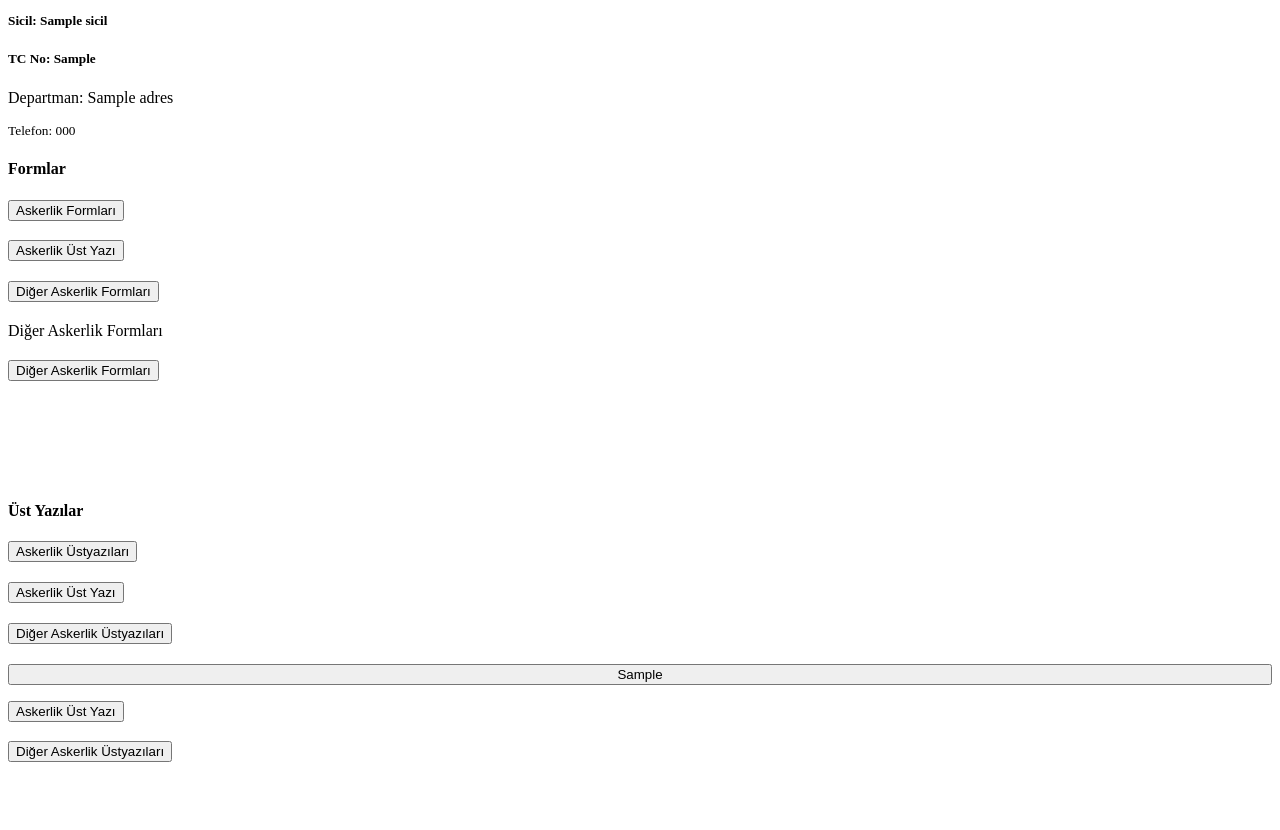
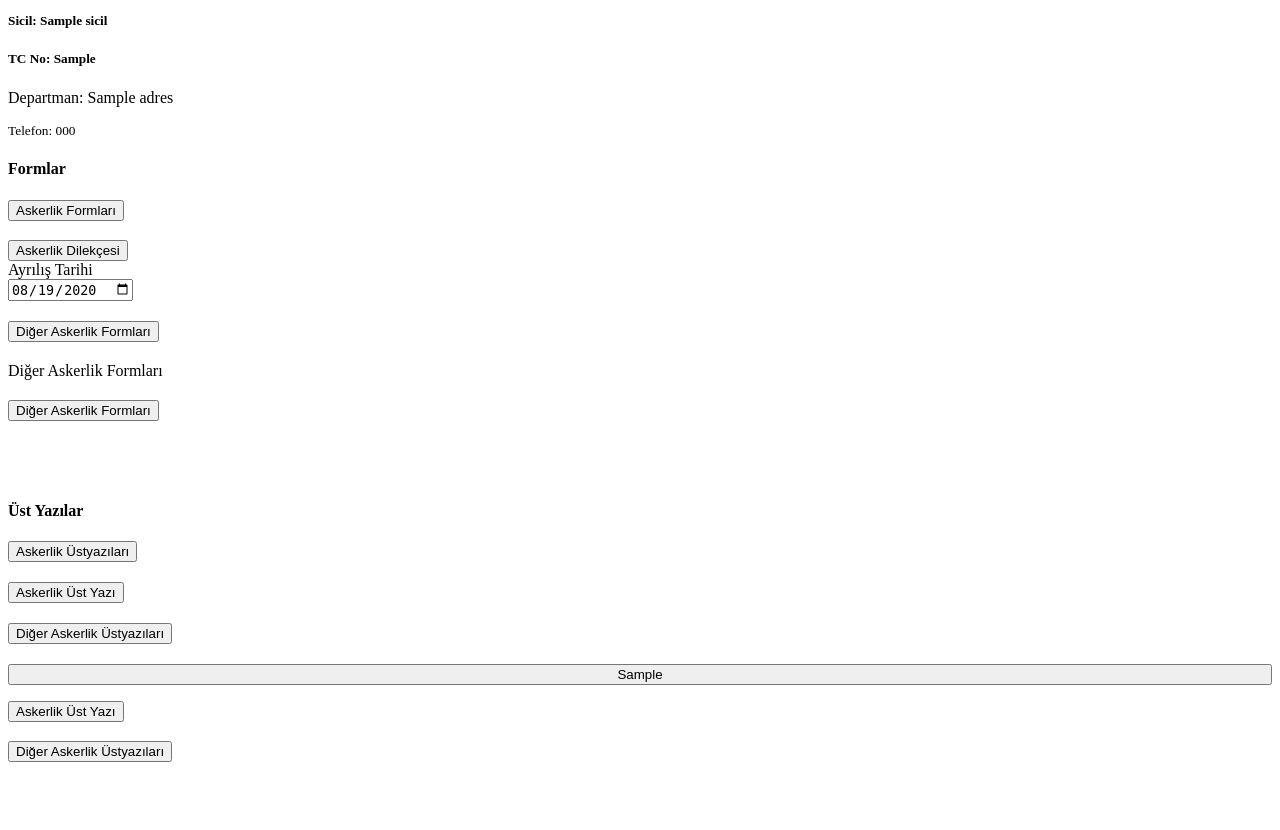
Before and after one commit to oguz687/projefihrist, a Django app: template fihrist/templates/fihrist/sec.html in a window 1280 px wide. Shown: the part 256-1086 px from the top of the page. Run offline with Django 3.2, Linux system fonts and the light colour scheme; the template is opened without the code that fills it: most values are stand-ins (such as "Sample title", 1, 10 or a date in 2020); grey boxes marked "Sample" are stand-in pictures.

Commit message:
son hali

```diff
--- a/fihrist/templates/fihrist/sec.html
+++ b/fihrist/templates/fihrist/sec.html
@@ -63,9 +63,28 @@
                                 <div id="collapseOne" class="collapse show" aria-labelledby="headingOne"
                                      data-parent="#accordionExample">
                                     <div class="card-body">
-                                        <input class="btn btn-success border-light" type="submit" id="submitbuton"
-                                               form="formpdf" value="Askerlik Üst Yazı" data-toggle="modal"
+                                        <div class="row">
+                                            <div class="col-lg-12 mb-4">
+                                                 <input class="btn btn-success border-light" type="submit" id="submitbuton"
+                                               form="formpdf" value="Askerlik Dilekçesi" data-toggle="modal"
                                                data-target="#formpdf">
+                                        <br>
+                                            </div>
+                                            <form action="{% url 'askerlikdilekce' %}" method="GET" name="ayrilistarih">
+                                                <div class="col-lg-12">
+                                                 <div class="form-group row">
+                                            <label for="example-date-input" class="col-2 col-form-label">Ayrılış Tarihi </label>
+                                            <div class="col-6">
+                                                <input class="form-control" type="date" value="2020-08-19"
+                                                       id="example-date-input" name="ayrilistarihi">
+                                            </div>
+                                        </div>
+                                            </div>
+                                            </form>
+
+                                        </div>
+
+
                                     </div>
                                 </div>
                             </div>
@@ -75,13 +94,15 @@
                                         <button class="btn btn-link collapsed" type="button" data-toggle="collapse"
                                                 data-target="#collapseTwo" aria-expanded="false"
                                                 aria-controls="collapseTwo">
-Diğer Askerlik Formları                                        </button>
+                                            Diğer Askerlik Formları
+                                        </button>
                                     </h2>
                                 </div>
                                 <div id="collapseTwo" class="collapse" aria-labelledby="headingTwo"
                                      data-parent="#accordionExample">
                                     <div class="card-body">
-Diğer Askerlik Formları                                       </div>
+                                        Diğer Askerlik Formları
+                                    </div>
                                 </div>
                             </div>
                             <div class="card">
@@ -90,7 +111,7 @@
                                         <button class="btn btn-link collapsed" type="button" data-toggle="collapse"
                                                 data-target="#collapseThree" aria-expanded="false"
                                                 aria-controls="collapseThree">
-                                        Diğer Askerlik Formları
+                                            Diğer Askerlik Formları
                                         </button>
                                     </h2>
                                 </div>
@@ -110,7 +131,7 @@
                     <div class="card mb-4 border-info" style="min-height: 20em;">
                         <div class="card-header"><h4><span class="badge badge-secondary ">Üst Yazılar</span></h4>
                         </div>
-                        <form action="{% url 'askerlikdilekce' %}" method="GET" id="formpdf">
+                        <form action="{% url 'askerlikustyazi' %}" method="GET" id="formpdf">
                             <input type=hidden
                                    value={{ personeltek.sicil }}
                                            data-target={{ personeltek.sicil }}
--- a/fihrist/views.py
+++ b/fihrist/views.py
@@ -196,8 +196,10 @@
 
     query = request.GET.get('qt')
     personel = Personel.objects.get(sicil__exact=query)
+    tarih=request.GET.get('ayrilistarihi')
     context = {
         'personel': personel,
+        'ayrilistarihi':tarih,
     }
     html_template2 = render_to_string('fihrist/pdf/deneme5.html', context, request=request)
     # html_template = render_to_string('fihrist/pdf/deneme5.html',{'personel' : personel.foto})
@@ -215,7 +217,7 @@
     context = {
         'personel': personel,
     }
-    html_template2 = render_to_string('fihrist/pdf/askerlikform.htm', context, request=request)
+    html_template2 = render_to_string('fihrist/pdf/deneme5.html', context, request=request)
     # html_template = render_to_string('fihrist/pdf/deneme5.html',{'personel' : personel.foto})
     pdf_file = HTML(string=html_template2).write_pdf()
     response = HttpResponse(pdf_file, content_type='application/pdf')
```
Also changed, not shown: fihrist/templates/fihrist/pdf/deneme5.html (+3 -6 lines).
